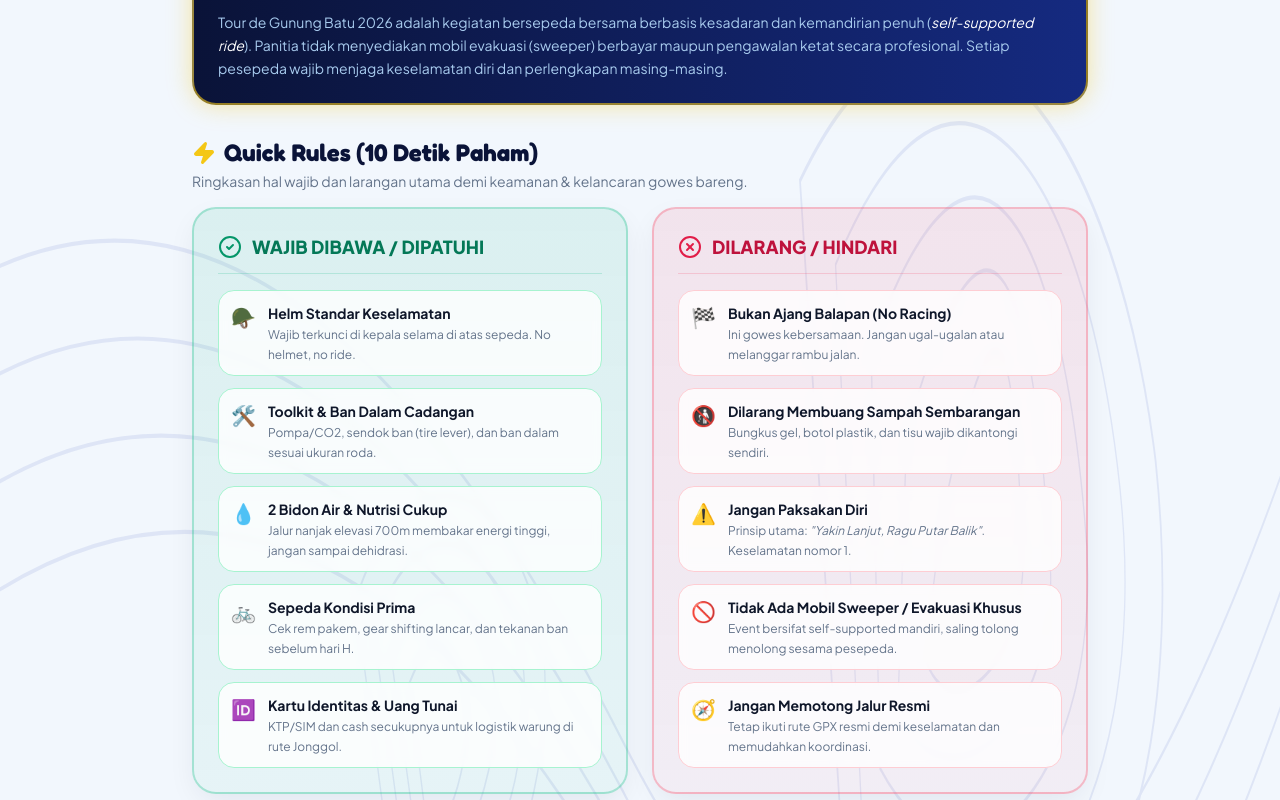
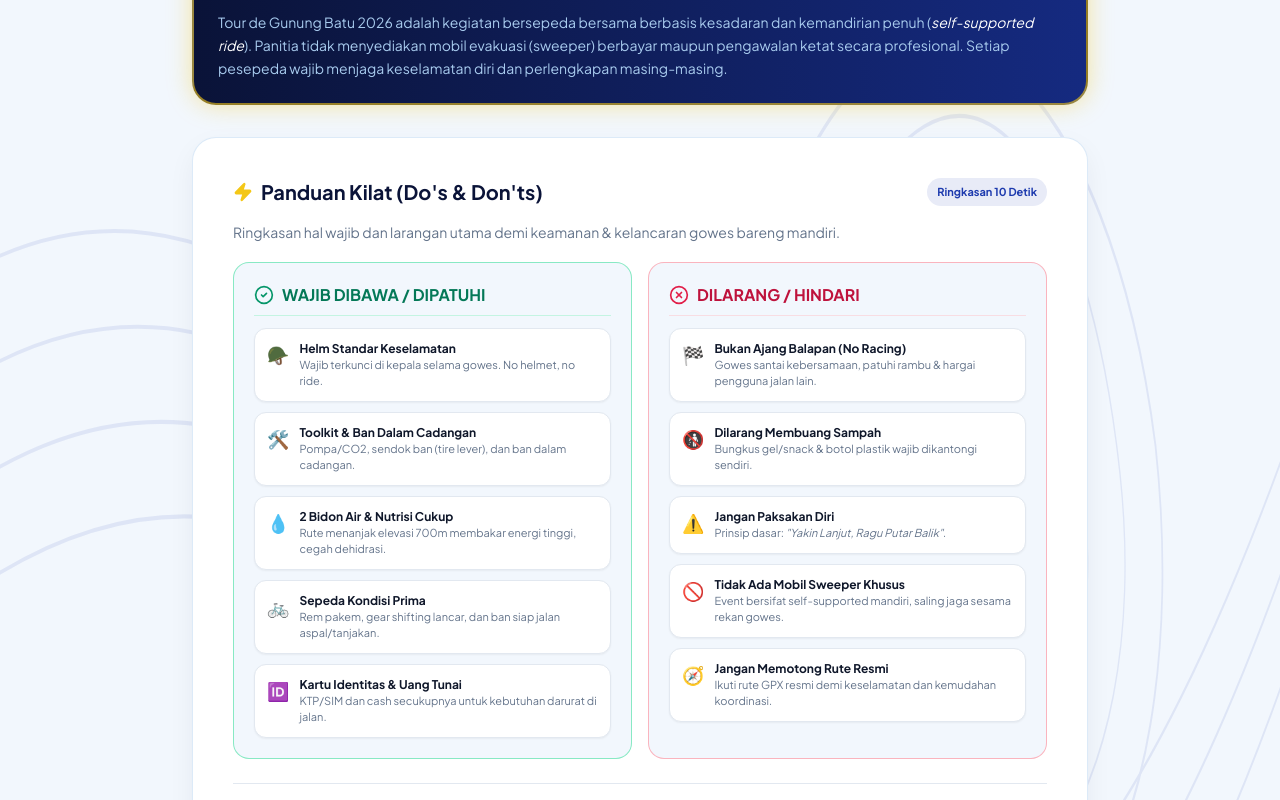
Before and after one commit to ilhamanggriawan21-beep/tour-de-gunung-batu, a Next.js app: page /peraturan in a window 1280 px wide. Shown: the part 320-1120 px from the top of the page. Built offline with nearby package versions, Linux system fonts and the light colour scheme.

Commit message:
style: harmonize UI/UX of ElevationChart, RideGallery, and Peraturan with original signature design system

```diff
--- a/app/page.tsx
+++ b/app/page.tsx
@@ -142,7 +142,7 @@ export default async function HomePage() {
       </section>
 
       {/* ELEVATION PROFILE CHART SECTION */}
-      <section className="py-8 sm:py-12 px-4 sm:px-6 lg:px-8 max-w-6xl mx-auto -mt-6 sm:-mt-10 relative z-20">
+      <section className="py-10 sm:py-14 px-4 sm:px-6 lg:px-8 max-w-6xl mx-auto">
         <ElevationChart />
       </section>
 
--- a/app/peraturan/page.tsx
+++ b/app/peraturan/page.tsx
@@ -52,123 +52,118 @@ export default function PeraturanPage() {
           </p>
         </div>
 
-        {/* QUICK RULES: DO'S & DON'TS (Visual Gen-Z Friendly Cards) */}
-        <div className="space-y-4">
-          <div className="text-center sm:text-left">
-            <h2 className="text-xl sm:text-2xl font-black text-brand-navy font-display flex items-center justify-center sm:justify-start gap-2">
-              <Zap className="w-6 h-6 text-brand-yellow fill-brand-yellow" />
-              <span>Quick Rules (10 Detik Paham)</span>
-            </h2>
-            <p className="text-xs sm:text-sm text-slate-500 mt-0.5">
-              Ringkasan hal wajib dan larangan utama demi keamanan &amp; kelancaran gowes bareng.
+        {/* Main Content Sections */}
+        <div className="bg-white p-6 sm:p-10 rounded-3xl border border-brand-sky/40 shadow-card space-y-8 text-slate-700 leading-relaxed text-sm sm:text-base">
+          {/* Section 0: Quick Rules (Do's & Don'ts) */}
+          <section className="space-y-4 pb-6 border-b border-slate-200">
+            <div className="flex flex-col sm:flex-row sm:items-center justify-between gap-1">
+              <h3 className="text-xl font-bold text-brand-navy flex items-center space-x-2">
+                <Zap className="w-5 h-5 text-brand-yellow fill-brand-yellow" />
+                <span>Panduan Kilat (Do's &amp; Don'ts)</span>
+              </h3>
+              <span className="text-[11px] font-bold text-brand-royal bg-brand-royal/10 px-2.5 py-0.5 rounded-full w-fit">
+                Ringkasan 10 Detik
+              </span>
+            </div>
+            <p className="text-xs sm:text-sm text-slate-500">
+              Ringkasan hal wajib dan larangan utama demi keamanan &amp; kelancaran gowes bareng mandiri.
             </p>
-          </div>
 
-          <div className="grid grid-cols-1 md:grid-cols-2 gap-4 sm:gap-6">
-            {/* DO'S CARD (WAJIB BAWA & PATUHI) */}
-            <div className="bg-gradient-to-b from-emerald-500/10 to-emerald-500/5 rounded-3xl p-5 sm:p-6 border-2 border-emerald-500/30 shadow-card">
-              <div className="flex items-center space-x-2.5 text-emerald-700 font-extrabold text-base sm:text-lg mb-4 pb-3 border-b border-emerald-500/20">
-                <CheckCircle2 className="w-6 h-6 text-emerald-600 flex-shrink-0" />
+            <div className="grid grid-cols-1 md:grid-cols-2 gap-4 pt-1">
+              {/* DO'S CARD */}
+              <div className="bg-brand-iceBg rounded-2xl border border-emerald-300/80 p-4 sm:p-5 space-y-3">
+                <div className="flex items-center space-x-2 text-emerald-700 font-bold text-sm sm:text-base pb-2 border-b border-emerald-200/60">
+                  <CheckCircle2 className="w-5 h-5 text-emerald-600 flex-shrink-0" />
                   <span>WAJIB DIBAWA / DIPATUHI</span>
                 </div>
 
-              <ul className="space-y-3 text-xs sm:text-sm text-slate-700">
-                <li className="flex items-start space-x-3 bg-white/80 backdrop-blur-sm p-3 rounded-2xl border border-emerald-200">
-                  <span className="text-xl flex-shrink-0">🪖</span>
+                <ul className="space-y-2.5 text-xs text-slate-700">
+                  <li className="flex items-start space-x-2.5 bg-white p-3 rounded-xl border border-slate-200 shadow-sm">
+                    <span className="text-lg flex-shrink-0">🪖</span>
                     <div>
                       <strong className="text-slate-900 block font-bold">Helm Standar Keselamatan</strong>
-                    <span className="text-slate-500 text-[11px] sm:text-xs">Wajib terkunci di kepala selama di atas sepeda. No helmet, no ride.</span>
+                      <span className="text-slate-500 text-[11px]">Wajib terkunci di kepala selama gowes. No helmet, no ride.</span>
                     </div>
                   </li>
-
-                <li className="flex items-start space-x-3 bg-white/80 backdrop-blur-sm p-3 rounded-2xl border border-emerald-200">
-                  <span className="text-xl flex-shrink-0">🛠️</span>
+                  <li className="flex items-start space-x-2.5 bg-white p-3 rounded-xl border border-slate-200 shadow-sm">
+                    <span className="text-lg flex-shrink-0">🛠️</span>
                     <div>
                       <strong className="text-slate-900 block font-bold">Toolkit &amp; Ban Dalam Cadangan</strong>
-                    <span className="text-slate-500 text-[11px] sm:text-xs">Pompa/CO2, sendok ban (tire lever), dan ban dalam sesuai ukuran roda.</span>
+                      <span className="text-slate-500 text-[11px]">Pompa/CO2, sendok ban (tire lever), dan ban dalam cadangan.</span>
                     </div>
                   </li>
-
-                <li className="flex items-start space-x-3 bg-white/80 backdrop-blur-sm p-3 rounded-2xl border border-emerald-200">
-                  <span className="text-xl flex-shrink-0">💧</span>
+                  <li className="flex items-start space-x-2.5 bg-white p-3 rounded-xl border border-slate-200 shadow-sm">
+                    <span className="text-lg flex-shrink-0">💧</span>
                     <div>
                       <strong className="text-slate-900 block font-bold">2 Bidon Air &amp; Nutrisi Cukup</strong>
-                    <span className="text-slate-500 text-[11px] sm:text-xs">Jalur nanjak elevasi 700m membakar energi tinggi, jangan sampai dehidrasi.</span>
+                      <span className="text-slate-500 text-[11px]">Rute menanjak elevasi 700m membakar energi tinggi, cegah dehidrasi.</span>
                     </div>
                   </li>
-
-                <li className="flex items-start space-x-3 bg-white/80 backdrop-blur-sm p-3 rounded-2xl border border-emerald-200">
-                  <span className="text-xl flex-shrink-0">🚲</span>
+                  <li className="flex items-start space-x-2.5 bg-white p-3 rounded-xl border border-slate-200 shadow-sm">
+                    <span className="text-lg flex-shrink-0">🚲</span>
                     <div>
                       <strong className="text-slate-900 block font-bold">Sepeda Kondisi Prima</strong>
-                    <span className="text-slate-500 text-[11px] sm:text-xs">Cek rem pakem, gear shifting lancar, dan tekanan ban sebelum hari H.</span>
+                      <span className="text-slate-500 text-[11px]">Rem pakem, gear shifting lancar, dan ban siap jalan aspal/tanjakan.</span>
                     </div>
                   </li>
-
-                <li className="flex items-start space-x-3 bg-white/80 backdrop-blur-sm p-3 rounded-2xl border border-emerald-200">
-                  <span className="text-xl flex-shrink-0">🆔</span>
+                  <li className="flex items-start space-x-2.5 bg-white p-3 rounded-xl border border-slate-200 shadow-sm">
+                    <span className="text-lg flex-shrink-0">🆔</span>
                     <div>
                       <strong className="text-slate-900 block font-bold">Kartu Identitas &amp; Uang Tunai</strong>
-                    <span className="text-slate-500 text-[11px] sm:text-xs">KTP/SIM dan cash secukupnya untuk logistik warung di rute Jonggol.</span>
+                      <span className="text-slate-500 text-[11px]">KTP/SIM dan cash secukupnya untuk kebutuhan darurat di jalan.</span>
                     </div>
                   </li>
                 </ul>
               </div>
 
-            {/* DON'TS CARD (DILARANG & PERINGATAN) */}
-            <div className="bg-gradient-to-b from-rose-500/10 to-rose-500/5 rounded-3xl p-5 sm:p-6 border-2 border-rose-500/30 shadow-card">
-              <div className="flex items-center space-x-2.5 text-rose-700 font-extrabold text-base sm:text-lg mb-4 pb-3 border-b border-rose-500/20">
-                <XCircle className="w-6 h-6 text-rose-600 flex-shrink-0" />
+              {/* DON'TS CARD */}
+              <div className="bg-brand-iceBg rounded-2xl border border-rose-300/80 p-4 sm:p-5 space-y-3">
+                <div className="flex items-center space-x-2 text-rose-700 font-bold text-sm sm:text-base pb-2 border-b border-rose-200/60">
+                  <XCircle className="w-5 h-5 text-rose-600 flex-shrink-0" />
                   <span>DILARANG / HINDARI</span>
                 </div>
 
-              <ul className="space-y-3 text-xs sm:text-sm text-slate-700">
-                <li className="flex items-start space-x-3 bg-white/80 backdrop-blur-sm p-3 rounded-2xl border border-rose-200">
-                  <span className="text-xl flex-shrink-0">🏁</span>
+                <ul className="space-y-2.5 text-xs text-slate-700">
+                  <li className="flex items-start space-x-2.5 bg-white p-3 rounded-xl border border-slate-200 shadow-sm">
+                    <span className="text-lg flex-shrink-0">🏁</span>
                     <div>
                       <strong className="text-slate-900 block font-bold">Bukan Ajang Balapan (No Racing)</strong>
-                    <span className="text-slate-500 text-[11px] sm:text-xs">Ini gowes kebersamaan. Jangan ugal-ugalan atau melanggar rambu jalan.</span>
+                      <span className="text-slate-500 text-[11px]">Gowes santai kebersamaan, patuhi rambu &amp; hargai pengguna jalan lain.</span>
                     </div>
                   </li>
-
-                <li className="flex items-start space-x-3 bg-white/80 backdrop-blur-sm p-3 rounded-2xl border border-rose-200">
-                  <span className="text-xl flex-shrink-0">🚯</span>
+                  <li className="flex items-start space-x-2.5 bg-white p-3 rounded-xl border border-slate-200 shadow-sm">
+                    <span className="text-lg flex-shrink-0">🚯</span>
                     <div>
-                    <strong className="text-slate-900 block font-bold">Dilarang Membuang Sampah Sembarangan</strong>
-                    <span className="text-slate-500 text-[11px] sm:text-xs">Bungkus gel, botol plastik, dan tisu wajib dikantongi sendiri.</span>
+                      <strong className="text-slate-900 block font-bold">Dilarang Membuang Sampah</strong>
+                      <span className="text-slate-500 text-[11px]">Bungkus gel/snack &amp; botol plastik wajib dikantongi sendiri.</span>
                     </div>
                   </li>
-
-                <li className="flex items-start space-x-3 bg-white/80 backdrop-blur-sm p-3 rounded-2xl border border-rose-200">
-                  <span className="text-xl flex-shrink-0">⚠️</span>
+                  <li className="flex items-start space-x-2.5 bg-white p-3 rounded-xl border border-slate-200 shadow-sm">
+                    <span className="text-lg flex-shrink-0">⚠️</span>
                     <div>
                       <strong className="text-slate-900 block font-bold">Jangan Paksakan Diri</strong>
-                    <span className="text-slate-500 text-[11px] sm:text-xs">Prinsip utama: <em>"Yakin Lanjut, Ragu Putar Balik"</em>. Keselamatan nomor 1.</span>
+                      <span className="text-slate-500 text-[11px]">Prinsip dasar: <em>"Yakin Lanjut, Ragu Putar Balik"</em>.</span>
                     </div>
                   </li>
-
-                <li className="flex items-start space-x-3 bg-white/80 backdrop-blur-sm p-3 rounded-2xl border border-rose-200">
-                  <span className="text-xl flex-shrink-0">🚫</span>
+                  <li className="flex items-start space-x-2.5 bg-white p-3 rounded-xl border border-slate-200 shadow-sm">
+                    <span className="text-lg flex-shrink-0">🚫</span>
                     <div>
-                    <strong className="text-slate-900 block font-bold">Tidak Ada Mobil Sweeper / Evakuasi Khusus</strong>
-                    <span className="text-slate-500 text-[11px] sm:text-xs">Event bersifat self-supported mandiri, saling tolong menolong sesama pesepeda.</span>
+                      <strong className="text-slate-900 block font-bold">Tidak Ada Mobil Sweeper Khusus</strong>
+                      <span className="text-slate-500 text-[11px]">Event bersifat self-supported mandiri, saling jaga sesama rekan gowes.</span>
                     </div>
                   </li>
-
-                <li className="flex items-start space-x-3 bg-white/80 backdrop-blur-sm p-3 rounded-2xl border border-rose-200">
-                  <span className="text-xl flex-shrink-0">🧭</span>
+                  <li className="flex items-start space-x-2.5 bg-white p-3 rounded-xl border border-slate-200 shadow-sm">
+                    <span className="text-lg flex-shrink-0">🧭</span>
                     <div>
-                    <strong className="text-slate-900 block font-bold">Jangan Memotong Jalur Resmi</strong>
-                    <span className="text-slate-500 text-[11px] sm:text-xs">Tetap ikuti rute GPX resmi demi keselamatan dan memudahkan koordinasi.</span>
+                      <strong className="text-slate-900 block font-bold">Jangan Memotong Rute Resmi</strong>
+                      <span className="text-slate-500 text-[11px]">Ikuti rute GPX resmi demi keselamatan dan kemudahan koordinasi.</span>
                     </div>
                   </li>
                 </ul>
               </div>
             </div>
-        </div>
+          </section>
 
-        {/* Main Content Sections (Legal / Waiver Detail) */}
-        <div className="bg-white p-6 sm:p-10 rounded-3xl border border-brand-sky/40 shadow-card space-y-8 text-slate-700 leading-relaxed text-sm sm:text-base">
           {/* Section 1: Jadwal & Lokasi */}
           <section className="space-y-3">
             <h3 className="text-xl font-bold text-brand-navy flex items-center space-x-2 border-b pb-2">
```
Also changed, not shown: components/ElevationChart.tsx (+84 -82 lines), components/RideGallery.tsx (+45 -45 lines). Lines whose indentation alone changed are shown as unchanged.
